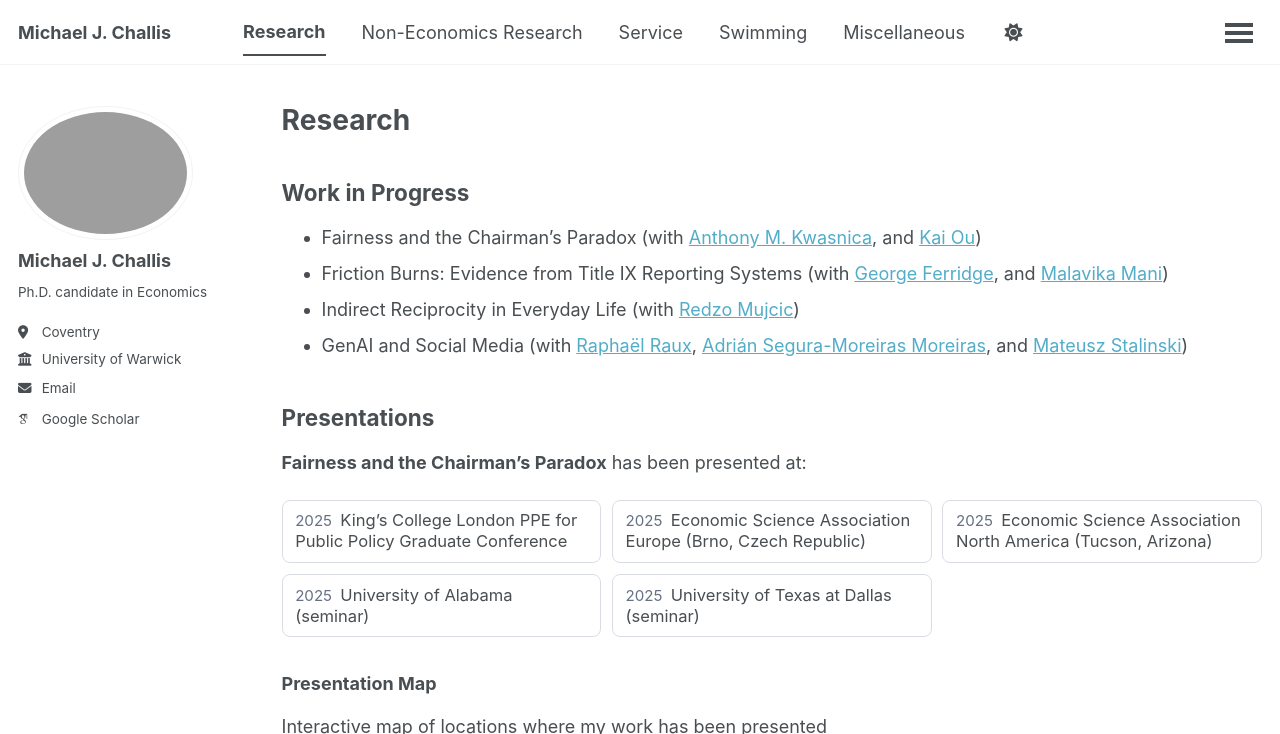
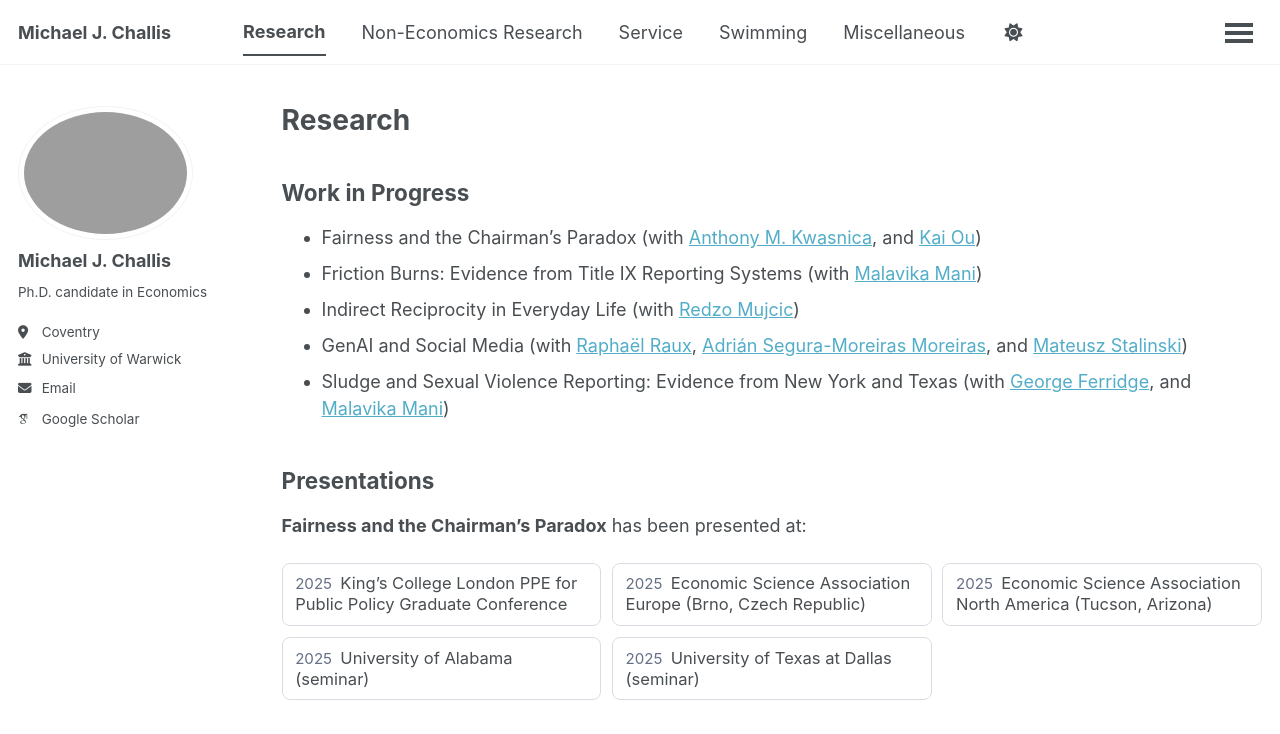
Before and after one commit to MichaelChallis/MichaelChallis.github.io, a Jekyll site: the page built from _pages/research.html, in a window 1280 px wide and 900 px high, cut to the strip 0-734 px from the top of the window. Built offline with Jekyll 4.4.1, drawn with Linux system fonts in a browser that asks for light colours; some web fonts are replaced.

Commit message:
Update research.html

```diff
--- a/_pages/research.html
+++ b/_pages/research.html
@@ -9,9 +9,10 @@ author_profile: true
 
 <ul>
   <li>Fairness and the Chairman’s Paradox (with <a href="https://sites.google.com/view/tony-kwasnica/home?fbclid=IwRlRTSAPFE-pleHRuA2FlbQIxMABzcnRjBmFwcF9pZAo2NjI4NTY4Mzc5AAEe71kr3O5UYy67crrfI0bt22AaFkdV-5lRG27OmRnDn7cphtGPS5d7wQwRgCE_aem_ESCQVq1lbD5BSzRRqDspeQ" target="_blank" rel="noopener noreferrer">Anthony M. Kwasnica</a>, and <a href="https://cosspp.fsu.edu/polisci/faculty/kai-ou/" target="_blank" rel="noopener noreferrer">Kai Ou</a>)</li>
-  <li>Friction Burns: Evidence from Title IX Reporting Systems (with <a href="https://www.georgeferridge.com/" target="_blank" rel="noopener noreferrer">George Ferridge</a>, and <a href="https://sites.google.com/view/malavikamani/home" target="_blank" rel="noopener noreferrer">Malavika Mani</a>)</li>
+  <li>Friction Burns: Evidence from Title IX Reporting Systems (with <a href="https://sites.google.com/view/malavikamani/home" target="_blank" rel="noopener noreferrer">Malavika Mani</a>)</li>
   <li>Indirect Reciprocity in Everyday Life (with <a href="https://www.redzomujcic.com/" target="_blank" rel="noopener noreferrer">Redzo Mujcic</a>)</li>
   <li>GenAI and Social Media (with <a href="https://sites.google.com/view/raphaelraux/home" target="_blank" rel="noopener noreferrer">Raphaël Raux</a>, <a href="https://www.upf.edu/web/adrian-segura-moreiras" target="_blank" rel="noopener noreferrer">Adrián Segura-Moreiras Moreiras</a>, and <a href="https://www.mstalinski.net/" target="_blank" rel="noopener noreferrer">Mateusz Stalinski</a>)</li>
+  <li>Sludge and Sexual Violence Reporting: Evidence from New York and Texas (with <a href="https://www.georgeferridge.com/" target="_blank" rel="noopener noreferrer">George Ferridge</a>, and <a href="https://sites.google.com/view/malavikamani/home" target="_blank" rel="noopener noreferrer">Malavika Mani</a>)</li></li>
 </ul>
 
 <h2>Presentations</h2>
```
